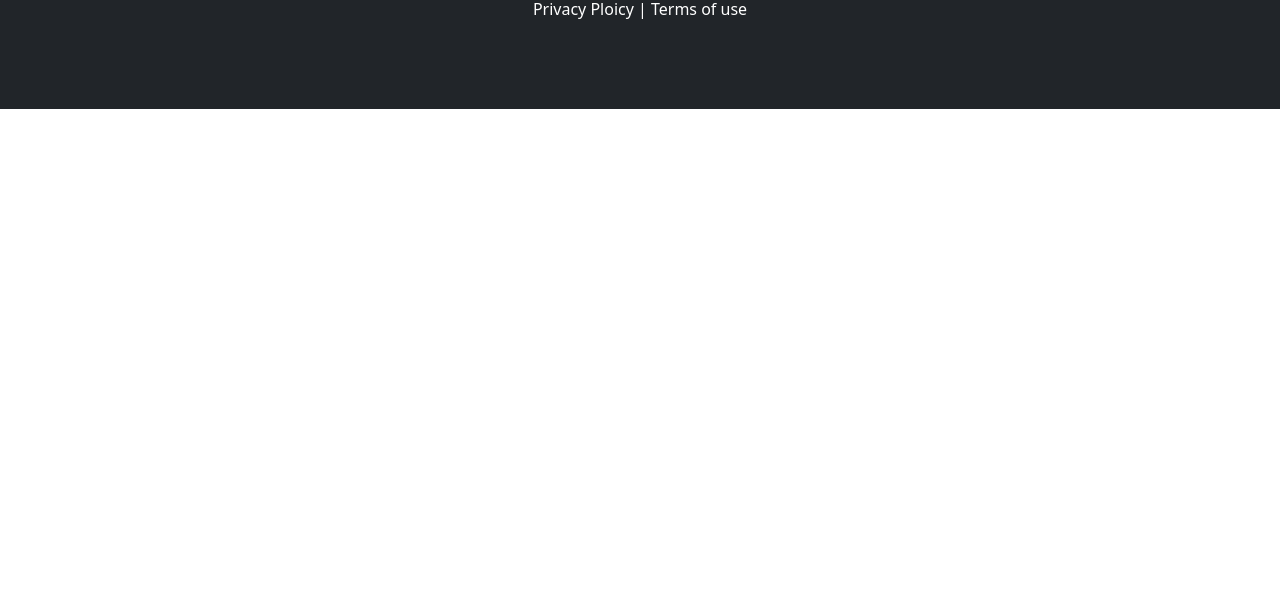
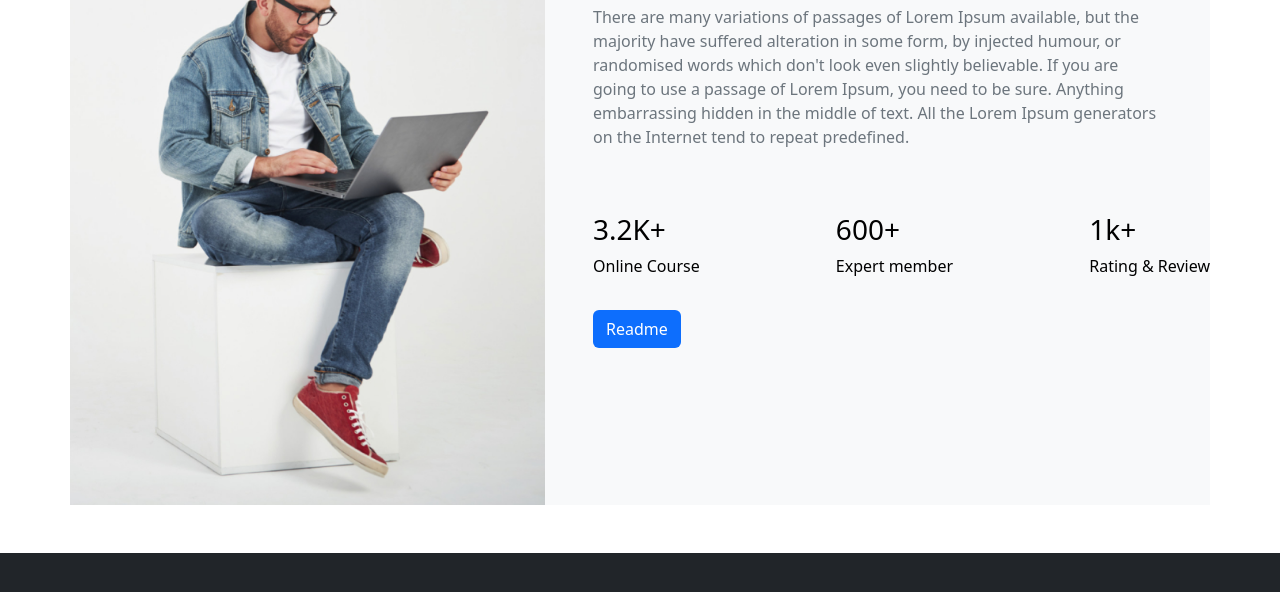
Before and after one commit to Rakibul187/e-learning, a plain HTML site: page index.html in a window 1280 px wide. Shown: the part 1962-2554 px from the top of the page. Before the commit the page ends 2071 px from the top, so only its background shows below. Drawn offline with nearby package versions, Linux system fonts and the light colour scheme.

Commit message:
added explore section

```diff
--- a/index.html
+++ b/index.html
@@ -248,6 +248,49 @@
             <p class="text-center my-5"><button class="btn text-bg-primary fw-bold">See More Courses</button></p>
         </section>
         <!-- --------------------courses end-------------------- -->
+        <!-- -----------------explore start------------------------ -->
+        <section class=" container my-5">
+            <div class="row">
+                <div class="col g-0 col-lg-5 col-md-5 col-sm-12">
+                    <img class="img-fluid h-100 w-100" src="images/working.png" alt="">
+                </div>
+                <div class=" g-0 col-lg-7 col-md-7 col-sm-12 text-bg-light">
+                    <div class="py-5">
+                        <div class="p-5">
+                            <h3>Explore The elearning Institute</h3>
+                            <p class="text-muted">There are many variations of passages of Lorem Ipsum available, but
+                                the
+                                majority have
+                                suffered alteration in some form, by injected humour, or randomised words which don't
+                                look
+                                even slightly believable. If you are going to use a passage of Lorem Ipsum, you need to
+                                be
+                                sure.
+
+                                Anything embarrassing hidden in the middle of text. All the Lorem Ipsum generators on
+                                the
+                                Internet tend to repeat predefined.</p>
+                        </div>
+                        <div class="d-flex justify-content-between ps-5">
+                            <div>
+                                <h3>3.2K+</h3>
+                                <p>Online Course</p>
+                            </div>
+                            <div>
+                                <h3>600+</h3>
+                                <p>Expert member</p>
+                            </div>
+                            <div>
+                                <h3>1k+</h3>
+                                <p>Rating & Review</p>
+                            </div>
+                        </div>
+                        <div class="ps-5"><button class="btn text-bg-primary  mt-3">Readme</button></div>
+                    </div>
+                </div>
+            </div>
+        </section>
+        <!-- -----------------explore end------------------------ -->
 
     </main>
     <!-- ----------------------------footer-------------------------------- -->
```
